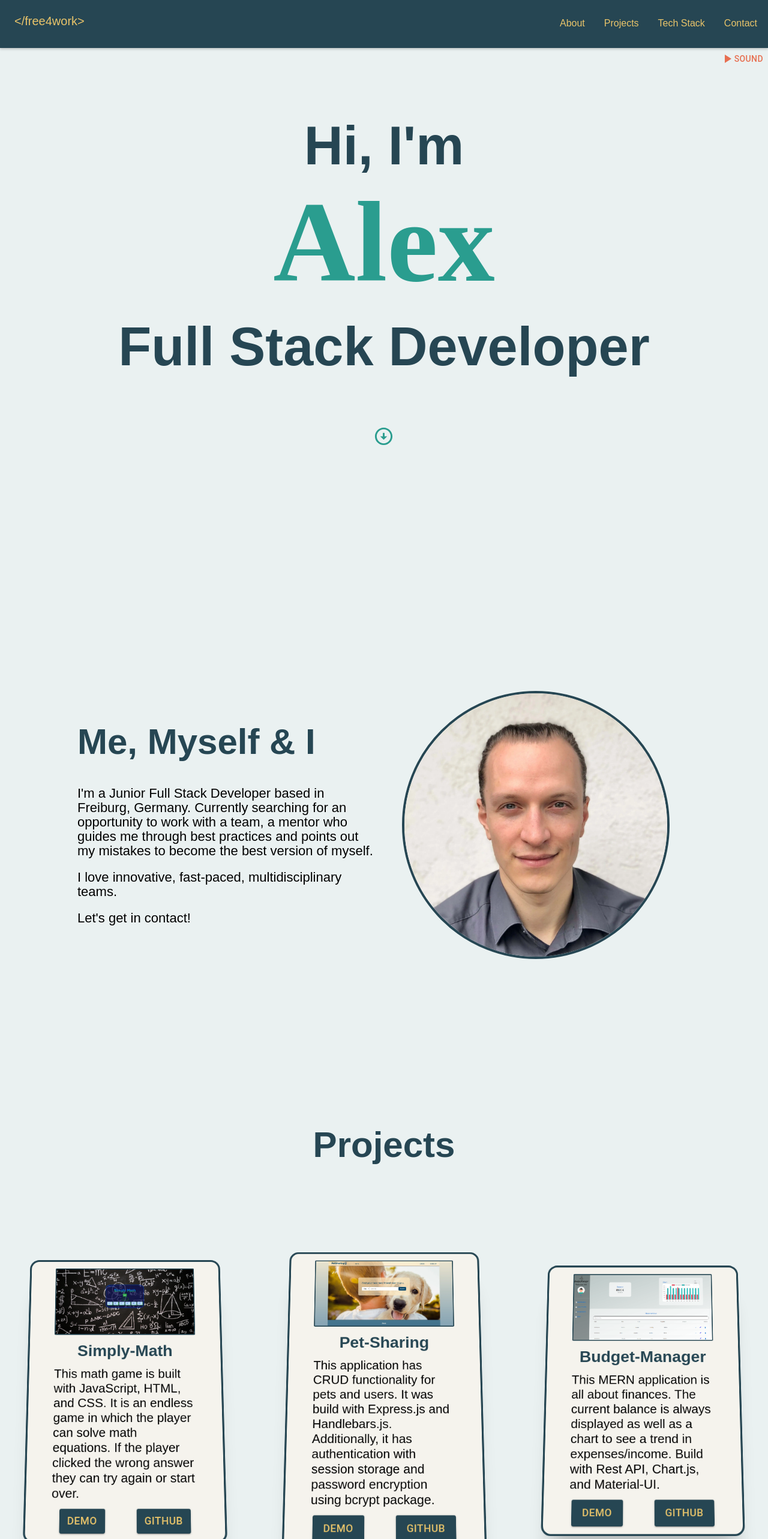
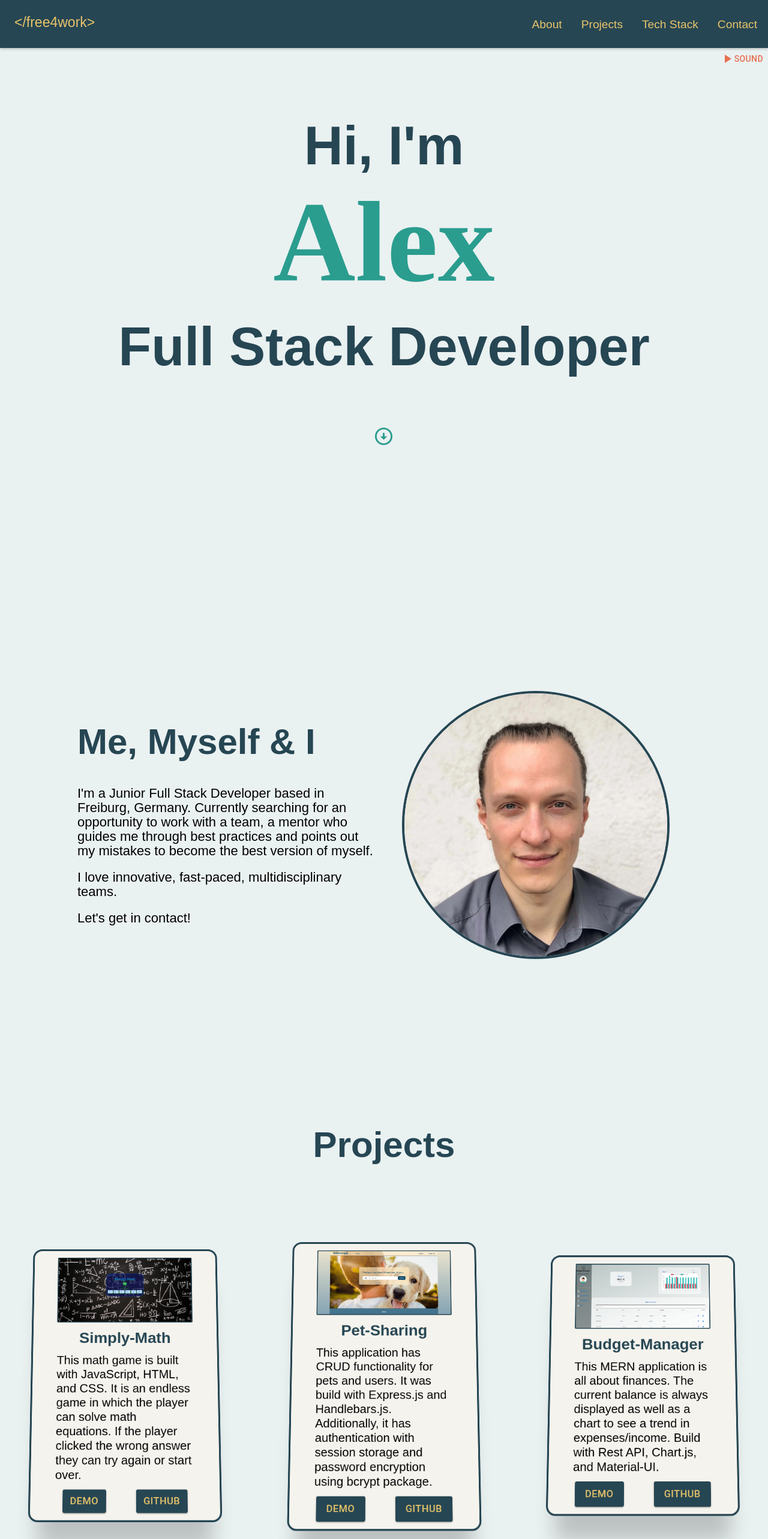
Before and after one commit to Alex-WD-22/alexandernerz, a React (Create React App) app: page / in a window 1280 px wide. Shown: the top 2566 px of the page at 60% size. Built offline with nearby package versions, Linux system fonts and the light colour scheme; a web font is replaced by a local one.

Commit message:
style update

```diff
--- a/src/components/Contact/ContactElements.js
+++ b/src/components/Contact/ContactElements.js
@@ -22,6 +22,7 @@ export const ContactContent = styled.div`
   border: 1px solid rgba(228, 226, 226, 0.411);;
   box-shadow:  0 70px 40px -20px rgba(0, 0, 0, 0.2);
   border-radius: 10px;
+  border: 2px solid #264653;
 
   @media screen and (max-width: 768px) {
     height: 500px;
--- a/src/components/NavBar/NavBarElements.js
+++ b/src/components/NavBar/NavBarElements.js
@@ -77,6 +77,7 @@ export const NavLinks = styled(LinkS)`
   margin: 0 1rem;
   height: 100%;
   cursor: pointer;
+  font-size: larger;
 
   &.active {
     text-decoration: line-through;
@@ -90,7 +91,7 @@ export const Img = styled.img`
 `;
 export const NavH1 = styled.h1`
   color: #E9C46A;
-  font-size: 20px;
+  font-size: 23px;
   margin-top: 18px;
   font-weight: normal;
 
--- a/src/components/Navbar/NavbarElements.js
+++ b/src/components/Navbar/NavbarElements.js
@@ -77,6 +77,7 @@ export const NavLinks = styled(LinkS)`
   margin: 0 1rem;
   height: 100%;
   cursor: pointer;
+  font-size: larger;
 
   &.active {
     text-decoration: line-through;
@@ -90,7 +91,7 @@ export const Img = styled.img`
 `;
 export const NavH1 = styled.h1`
   color: #E9C46A;
-  font-size: 20px;
+  font-size: 23px;
   margin-top: 18px;
   font-weight: normal;
 
--- a/src/components/Projects/ProjectsElements.js
+++ b/src/components/Projects/ProjectsElements.js
@@ -36,11 +36,11 @@ export const ProjectsCard = styled.div`
   align-items: center;
   max-height: auto;
   padding: 15px;
-  margin: 0px 2px 10px 2px;
+  margin: 0px 2px 15px 2px;
   transform:
-    perspective(750px)
+    perspective(550px)
     translate3d(0px, 0px, -100px)
-    rotateX(7deg)
+    rotateX(4deg)
     scale(0.9, 0.9);
   border-radius: 20px;
   border: 4px solid #264653;
@@ -48,7 +48,7 @@ export const ProjectsCard = styled.div`
   transition: 0.4s ease-in-out transform;
 
   &:hover {
-    transform: translate3d(0px, 0px, -250px);
+    transform: translate3d(0px, 50px, -50px);
   }
 `;
 export const ProjectsIcon = styled.img`
@@ -61,7 +61,7 @@ export const ProjectsIcon = styled.img`
 export const ProjectsH1 = styled.h1`
   font-size: 60px;
   color: #264653;
-  margin-bottom: 22px;
+  margin-bottom: 0px;
   margin-top: 64px;
 
   @media screen and (max-width: 480px) {
--- a/src/components/Skills/SkillsElements.js
+++ b/src/components/Skills/SkillsElements.js
@@ -66,7 +66,7 @@ export const Column2 = styled.div`
 export const SkillsH1 = styled.h1`
     font-size: 60px;
     color: #264653;
-    margin-bottom: 15px;
+    margin: 22px 0px 22px 0px;
     font-weight: bold;
     @media screen and (max-width: 480px) {
     font-size: 37px;
```
